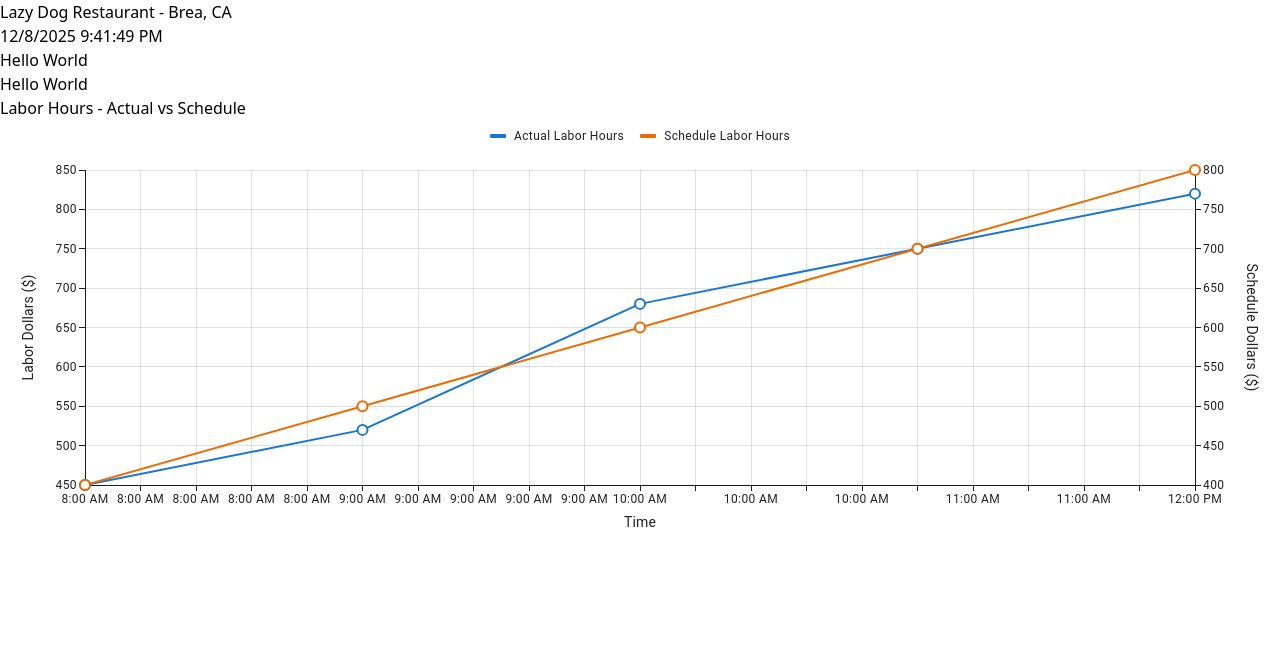
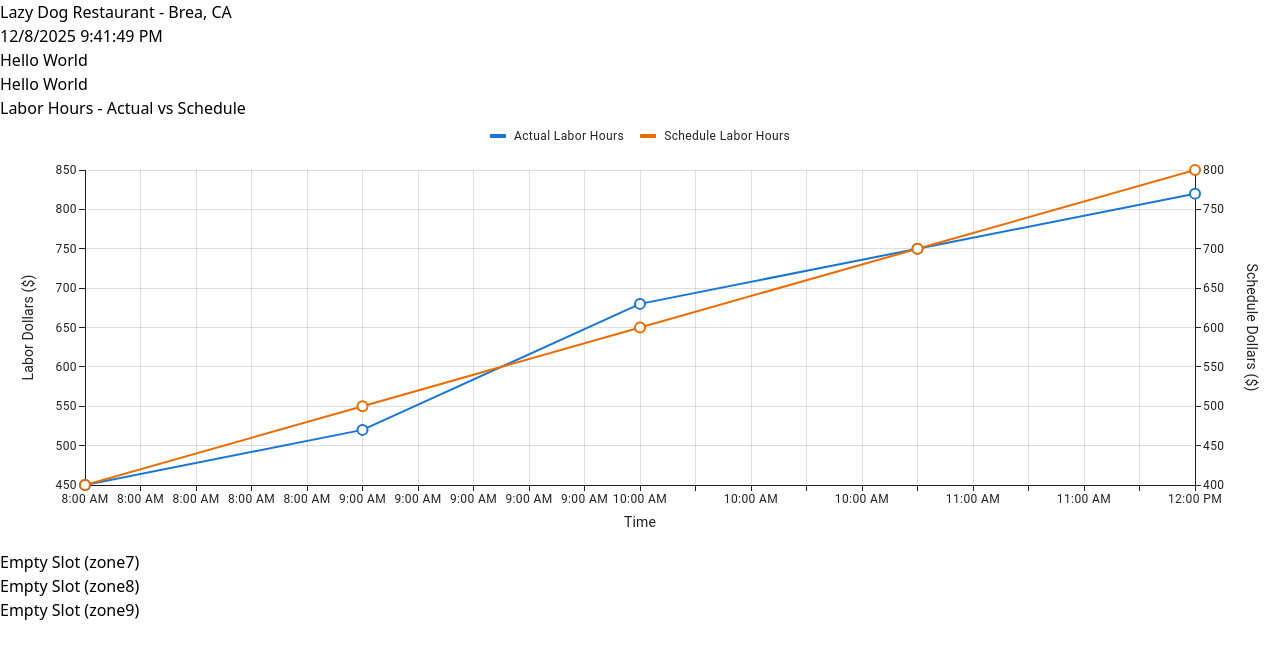
Before and after one commit to fscopel/soreboard, a React (Vite) app: page / in a window 1280 px wide. Shown: the top 658 px of the page. Built offline with nearby package versions, Linux system fonts and the light colour scheme.

Commit message:
Changes to the grid layout

```diff
--- a/src/layouts/GridLayout.tsx
+++ b/src/layouts/GridLayout.tsx
@@ -1,10 +1,10 @@
 import { LayoutProps } from './types';
 
 export const GridLayout = ({ zones, zoneSpans = {}, hiddenZones = new Set() }: LayoutProps) => {
-  const zoneKeys = ['zone1', 'zone2', 'zone3', 'zone4', 'zone5', 'zone6'];
+  const zoneKeys = ['zone1', 'zone2', 'zone3', 'zone4', 'zone5', 'zone6', 'zone7', 'zone8', 'zone9'];
 
   return (
-    <div className="grid grid-cols-3 grid-rows-2 gap-4 p-4 h-full bg-gray-100">
+    <div className="grid grid-cols-3 grid-rows-3 gap-4 p-4 h-full bg-gray-100">
       {zoneKeys.map((key) => {
         // Skip rendering if this zone is hidden (part of a span)
         if (hiddenZones.has(key)) {
```
